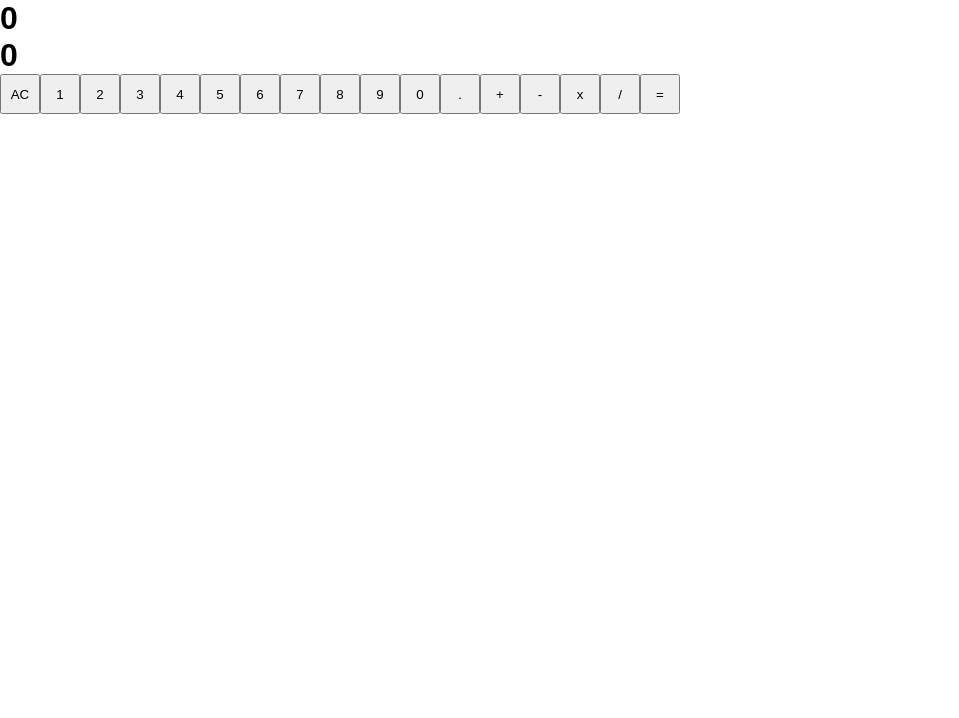
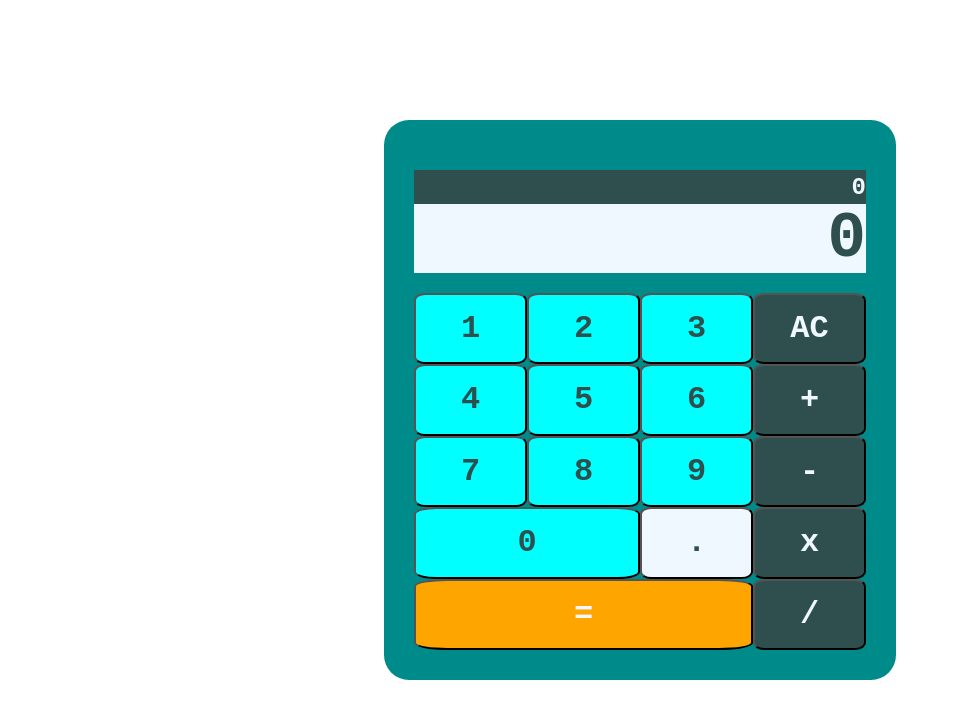
Before and after one commit to opablon/fcc-react-4th-cert, a React (Vite) app: page / in a window 1280 px wide. Shown: the top 718 px of the page, without its empty margins (0-959 px from the left). Built offline with nearby package versions, Linux system fonts and the light colour scheme.

Commit message:
add css styling

```diff
--- a/src/App.css
+++ b/src/App.css
@@ -2,5 +2,122 @@
   margin: 0;
   padding: 0;
   box-sizing: border-box;
-  font-family: sans-serif;
+  font-family: "Courier New", Courier, monospace;
 }
+
+html {
+  width: 100%;
+  height: 100%;
+  display: flex;
+  justify-content: center;
+  align-items: center;
+}
+
+.calculator {
+  background-color: darkcyan;
+  border-radius: 25px;
+  width: 40vw;
+  height: 70vh;
+  padding: 30px;
+  display: grid;
+  grid-template-rows: repeat(7, 1fr);
+  grid-template-columns: repeat(4, 1fr);
+}
+
+.displays {
+  border-radius: 15px;
+  margin-top: 20px;
+  margin-bottom: 20px;
+  text-align: right;
+  grid-row: 1/3;
+  grid-column: 1/5;
+  display: grid;
+  grid-template-rows: repeat(3, 1fr);
+}
+
+.input {
+  font-size: 75%;
+  grid-row: 1;
+  background-color: darkslategray;
+  color: aliceblue;
+  display: flex;
+  align-items: center;
+  justify-content: right;
+}
+
+.result {
+  font-size: 200%;
+  grid-row: 2/4;
+  background-color: aliceblue;
+  color: darkslategray;
+  display: flex;
+  align-items: center;
+  justify-content: right;
+}
+
+.buttons {
+  grid-row: 3/8;
+  grid-column: 1/5;
+  display: grid;
+  grid-template-rows: repeat(5, 1fr);
+  grid-template-columns: repeat(4, 1fr);
+}
+
+.numbers {
+  grid-row: 1/4;
+  grid-column: 1/4;
+}
+
+.zeroAndDecimal {
+  grid-row: 4;
+  grid-column: 1/4;
+}
+
+.equal {
+  grid-row: 5;
+  grid-column: 1/4;
+}
+
+.operators {
+  grid-row: 1/6;
+  grid-column: 4;
+}
+
+.buttons > div > button {
+  background-color: aqua;
+  color: darkslategray;
+  border-radius: 10%;
+  font-size: 200%;
+  font-weight: 900;
+}
+
+.numbers > button {
+  width: calc(100% / 3);
+  height: calc(100% / 3);
+}
+
+.zeroAndDecimal > button:first-child {
+  width: calc((100% / 3) * 2);
+  height: 100%;
+}
+
+.zeroAndDecimal > button:nth-child(2) {
+  width: calc(100% / 3);
+  height: 100%;
+  background-color: aliceblue !important;
+  color: darkslategray !important;
+}
+
+.equal > button {
+  width: 100%;
+  height: 100%;
+  background-color: orange !important;
+  color: aliceblue !important;
+}
+
+.operators > button {
+  width: 100%;
+  height: 20%;
+  background-color: darkslategray !important;
+  color: aliceblue !important;
+}
--- a/src/App.jsx
+++ b/src/App.jsx
@@ -13,7 +13,7 @@ function Button(props) {
   return (
     <>
       <button
-        style={{ width: "40px", height: "40px" }}
+        // style={{ width: "40px", height: "40px" }}
         onClick={() => props.onClick(props.keyValue)}
       >
         {props.keyValue}
@@ -39,7 +39,7 @@ export default function App() {
     setResult("0");
   };
 
-  const handleOperation = (value) => {
+  const handleInput = (value) => {
     if (!isNaN(parseInt(value))) {
       handleNum(value);
     } else if (value === "AC") {
@@ -85,26 +85,42 @@ export default function App() {
   };
 
   return (
-    <>
-      <Display display={input} />
-      <Display id="display" display={result} />
-      <Button id="clear" keyValue={"AC"} onClick={handleOperation} />
-      <Button id="one" keyValue={"1"} onClick={handleOperation} />
-      <Button id="two" keyValue={"2"} onClick={handleOperation} />
-      <Button id="three" keyValue={"3"} onClick={handleOperation} />
-      <Button id="four" keyValue={"4"} onClick={handleOperation} />
-      <Button id="five" keyValue={"5"} onClick={handleOperation} />
-      <Button id="six" keyValue={"6"} onClick={handleOperation} />
-      <Button id="seven" keyValue={"7"} onClick={handleOperation} />
-      <Button id="eight" keyValue={"8"} onClick={handleOperation} />
-      <Button id="nine" keyValue={"9"} onClick={handleOperation} />
-      <Button id="zero" keyValue={"0"} onClick={handleOperation} />
-      <Button id="decimal" keyValue={"."} onClick={handleOperation} />
-      <Button id="add" keyValue={"+"} onClick={handleOperation} />
-      <Button id="subtract" keyValue={"-"} onClick={handleOperation} />
-      <Button id="multiply" keyValue={"x"} onClick={handleOperation} />
-      <Button id="divide" keyValue={"/"} onClick={handleOperation} />
-      <Button id="equals" keyValue={"="} onClick={handleOperation} />
-    </>
+    <div className="calculator">
+      <div className="displays">
+        <div className="input">
+          <Display display={input} />
+        </div>
+        <div className="result">
+          <Display id="display" display={result} />
+        </div>
+      </div>
+      <div className="buttons">
+        <div className="numbers">
+          <Button id="one" keyValue={"1"} onClick={handleInput} />
+          <Button id="two" keyValue={"2"} onClick={handleInput} />
+          <Button id="three" keyValue={"3"} onClick={handleInput} />
+          <Button id="four" keyValue={"4"} onClick={handleInput} />
+          <Button id="five" keyValue={"5"} onClick={handleInput} />
+          <Button id="six" keyValue={"6"} onClick={handleInput} />
+          <Button id="seven" keyValue={"7"} onClick={handleInput} />
+          <Button id="eight" keyValue={"8"} onClick={handleInput} />
+          <Button id="nine" keyValue={"9"} onClick={handleInput} />
+        </div>
+        <div className="zeroAndDecimal">
+          <Button id="zero" keyValue={"0"} onClick={handleInput} />
+          <Button id="decimal" keyValue={"."} onClick={handleInput} />
+        </div>
+        <div className="operators">
+          <Button id="clear" keyValue={"AC"} onClick={handleInput} />
+          <Button id="add" keyValue={"+"} onClick={handleInput} />
+          <Button id="subtract" keyValue={"-"} onClick={handleInput} />
+          <Button id="multiply" keyValue={"x"} onClick={handleInput} />
+          <Button id="divide" keyValue={"/"} onClick={handleInput} />
+        </div>
+        <div className="equal">
+          <Button id="equals" keyValue={"="} onClick={handleInput} />
+        </div>
+      </div>
+    </div>
   );
 }
```
